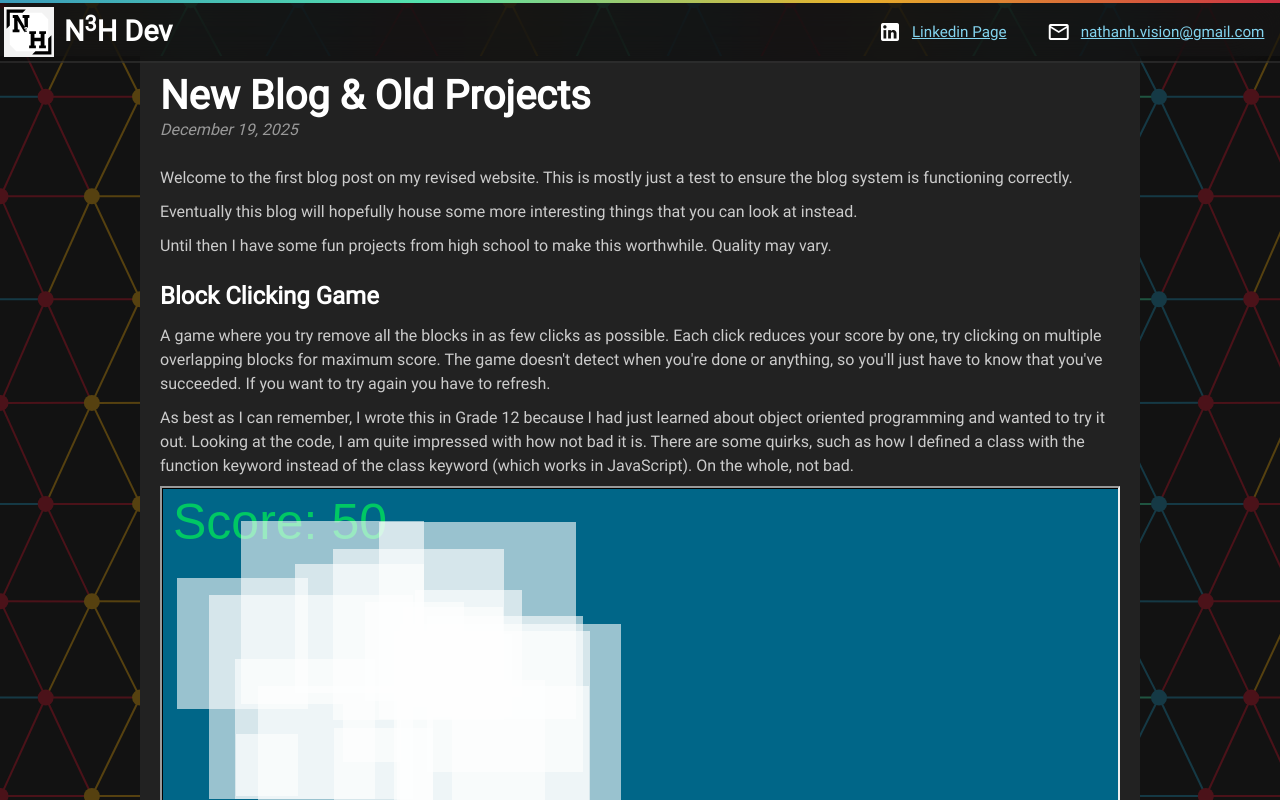
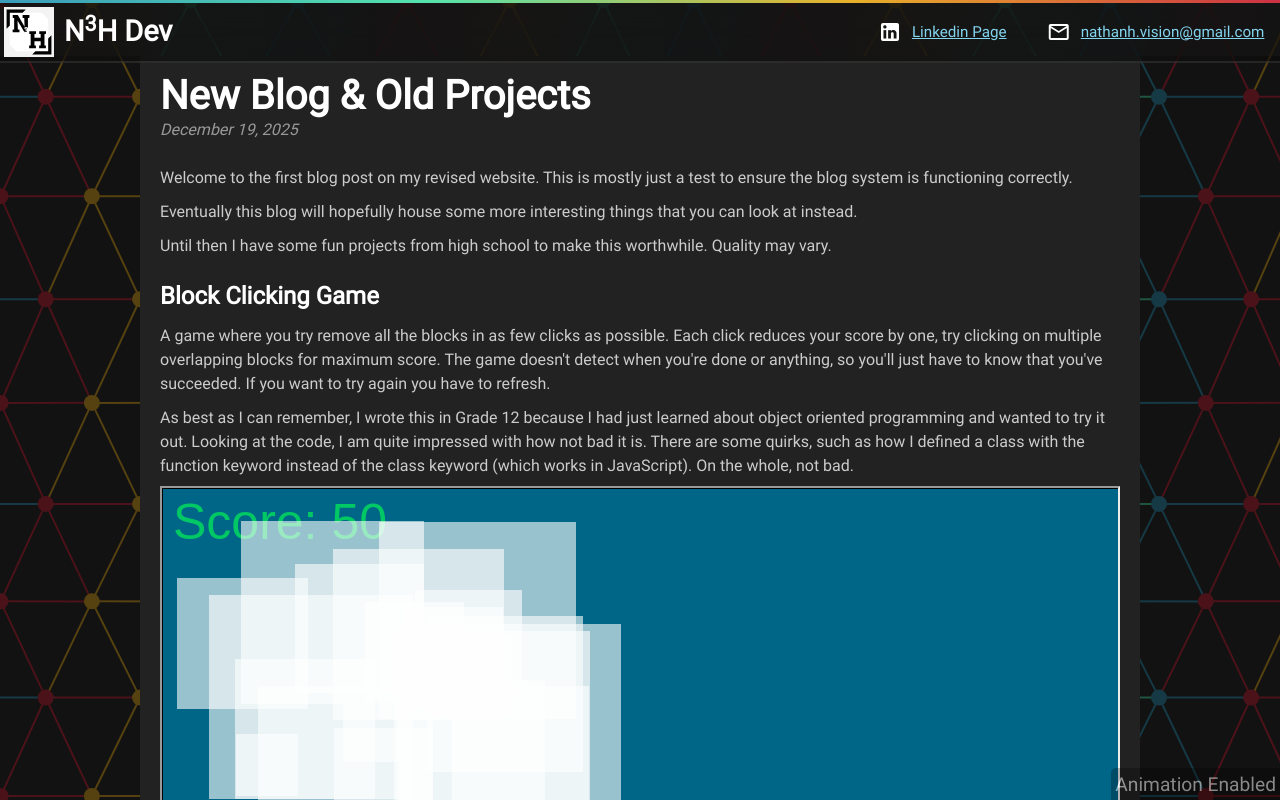
Before and after one commit to nateCode1/portfolio-nuxt-3, a Nuxt app: page /blog/blog-test in a window 1280 px wide. Shown: the top 800 px of the page. Built offline with nearby package versions, Linux system fonts and the light colour scheme.

Commit message:
Add option to disable background anim, and do so automatically if on slow device

```diff
--- a/app.vue
+++ b/app.vue
@@ -13,6 +13,7 @@
 </script>
 
 <style>
+/* This is here because if it isn't here, nothing works. I don't know why. */
 .fakeunusedclass {
   margin: 0;
 }
--- a/assets/projects.js
+++ b/assets/projects.js
@@ -111,7 +111,7 @@ export default {
     endDate: [2025, 12],
     skills: [skills.javascript],
     shortDescription:
-      "A game that poses coding problems, and challenges you to solve them with two caveats: your solution can only be one line (no semicolons), all code must be javascript.",
+      "A game that poses coding problems, and challenges you to solve them with two caveats: your solution can only be one line (no semicolons), and all code must be javascript.",
     longDescription: `I've always loved solving practice coding problems in a single line, by making use of JavaScript quirks. I decided to share this love with the world through this project.
     It has a test-cases, library of problems, code checking, syntax highlighting, and an in-built library of knowledge to help. The problems start quite simple, and ramp up to become quite difficult. The built-in library of knowledge should contain all that you need to know, as long as you have some existing coding knowledge. If you like JavaScript or code golf, I'd give this a try.`,
     images: ["/jsol/img1.png", "/jsol/img2.png", "/jsol/img3.png"],
--- a/assets/utility.js
+++ b/assets/utility.js
@@ -1,3 +1,5 @@
+import { reactive } from "vue";
+
 export const numberToMonth = {
   1: "January",
   2: "February",
@@ -10,7 +12,7 @@ export const numberToMonth = {
   9: "September",
   10: "October",
   11: "November",
-  12: "December"
+  12: "December",
 };
 
 export const formatDateBlog = (dateArray) => {
@@ -18,16 +20,20 @@ export const formatDateBlog = (dateArray) => {
 
   const date = new Date(year, month - 1, day);
 
-  return date.toLocaleDateString('en-US', {
-    year: 'numeric',
-    month: 'long',
-    day: 'numeric'
+  return date.toLocaleDateString("en-US", {
+    year: "numeric",
+    month: "long",
+    day: "numeric",
   });
 };
 
-export const sortDateFn = (a,b) => {
-  if (a.date[0] != b.date[0]) return b.date[0] - a.date[0]
-  if (a.date[1] != b.date[1]) return b.date[1] - a.date[1]
-  if (a.date[2] != b.date[2]) return b.date[2] - a.date[2]
-  return -1
-}
+export const sortDateFn = (a, b) => {
+  if (a.date[0] != b.date[0]) return b.date[0] - a.date[0];
+  if (a.date[1] != b.date[1]) return b.date[1] - a.date[1];
+  if (a.date[2] != b.date[2]) return b.date[2] - a.date[2];
+  return -1;
+};
+
+export const globalState = reactive({
+  animationEnabled: true,
+});
--- a/components/Nodes.vue
+++ b/components/Nodes.vue
@@ -5,10 +5,34 @@
         style="position: fixed; left:0; top:0; z-index: 0; filter: brightness(37%)"
         :key="'00'"
       ></canvas>
+      <div class="animation-indicator" v-on:click="() => this.setAnimationEnabled(!this.animationEnabled)">
+        <p style="font-size: 0.8  em; margin: 0;">Animation {{this.animationEnabled ? "Enabled" : "Disabled"}}</p>
+      </div>
   </div>
 </template>
 
+<style>
+  .animation-indicator {
+    transition: 0.3s all;
+    opacity: 50%;
+    position: fixed;
+    right: 0;
+    bottom: 0;
+    z-index: 1000000;
+    background-color: rgba(0,0,0,0.5);
+    color: white;
+    padding: 3px 4px 0 4px;
+    border-radius: 5px 0 0 0;
+  }
+
+  .animation-indicator:hover {
+    opacity: 100%;
+  }
+</style>
+
 <script>
+import { globalState } from '~/assets/utility';
+
 export default {
   data() {
     return {
@@ -24,6 +48,12 @@ export default {
       mouseX: null,
       mouseY: null,
       scrollPos: null,
+
+      animationEnabled: globalState.animationEnabled,
+
+      consecutiveSlowFrames: 0,
+      consecutiveSlowFramesUntilStop: 10,
+      minFps: 30,
     }
   },
   mounted() {
@@ -114,7 +144,25 @@ export default {
 
       this.draw();
     },
+    setAnimationEnabled(enabled) {
+      if (!enabled) {
+        this.animationEnabled = false;
+        globalState.animationEnabled = false;
+      }
+      else {
+        this.animationEnabled = true;
+        globalState.animationEnabled = true;
+        this.animate()
+      }
+    },
     animate() {
+      if (!this.animationEnabled) {
+        this.handleResize();
+        // requestAnimationFrame(this.animate);
+        return;
+      }
+
+      let frameStart = Date.now()
       requestAnimationFrame(this.animate);
 
       let now = Date.now();
@@ -126,6 +174,18 @@ export default {
         this.draw(this.frameCount);
         this.frameCount++;
       }
+
+      let frameTime = Date.now() - frameStart
+      if (frameTime > 1000 / this.minFps) {
+        this.consecutiveSlowFrames++;
+        if (this.consecutiveSlowFrames > this.consecutiveSlowFramesUntilStop) {
+          this.animationEnabled = false;
+        }
+      }
+      else {
+        this.consecutiveSlowFrames = 0;
+      }
+      console.log(frameTime)
     },
     handleScroll(event) {
       let newScrollPos =
```
